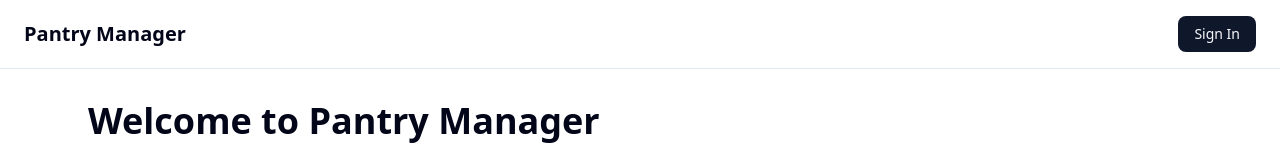
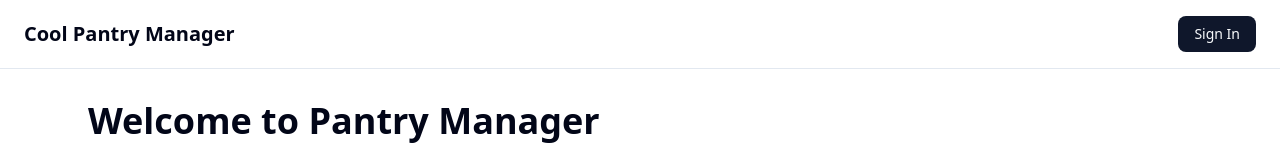
Before and after one commit to PantryManager/PantryManagerApp, a Next.js app: page / in a window 1280 px wide. Shown: the top 154 px of the page. Built offline with nearby package versions, Linux system fonts and the light colour scheme; no server answers.

Commit message:
Changed the name

```diff
--- a/components/layout/AppNav.tsx
+++ b/components/layout/AppNav.tsx
@@ -19,14 +19,16 @@ export function AppNav() {
                 <div className="flex items-center justify-between">
                     <div className="flex items-center gap-8">
                         <Link href="/" className="text-xl font-bold">
-                            Pantry Manager
+                            Cool Pantry Manager
                         </Link>
 
                         {session && (
                             <div className="flex items-center gap-2">
                                 <Link href="/">
                                     <Button
-                                        variant={isActive('/') ? 'default' : 'ghost'}
+                                        variant={
+                                            isActive('/') ? 'default' : 'ghost'
+                                        }
                                         size="sm"
                                     >
                                         <Home className="mr-2 h-4 w-4" />
@@ -35,7 +37,11 @@ export function AppNav() {
                                 </Link>
                                 <Link href="/pantry">
                                     <Button
-                                        variant={isActive('/pantry') ? 'default' : 'ghost'}
+                                        variant={
+                                            isActive('/pantry')
+                                                ? 'default'
+                                                : 'ghost'
+                                        }
                                         size="sm"
                                     >
                                         <Package className="mr-2 h-4 w-4" />
```
